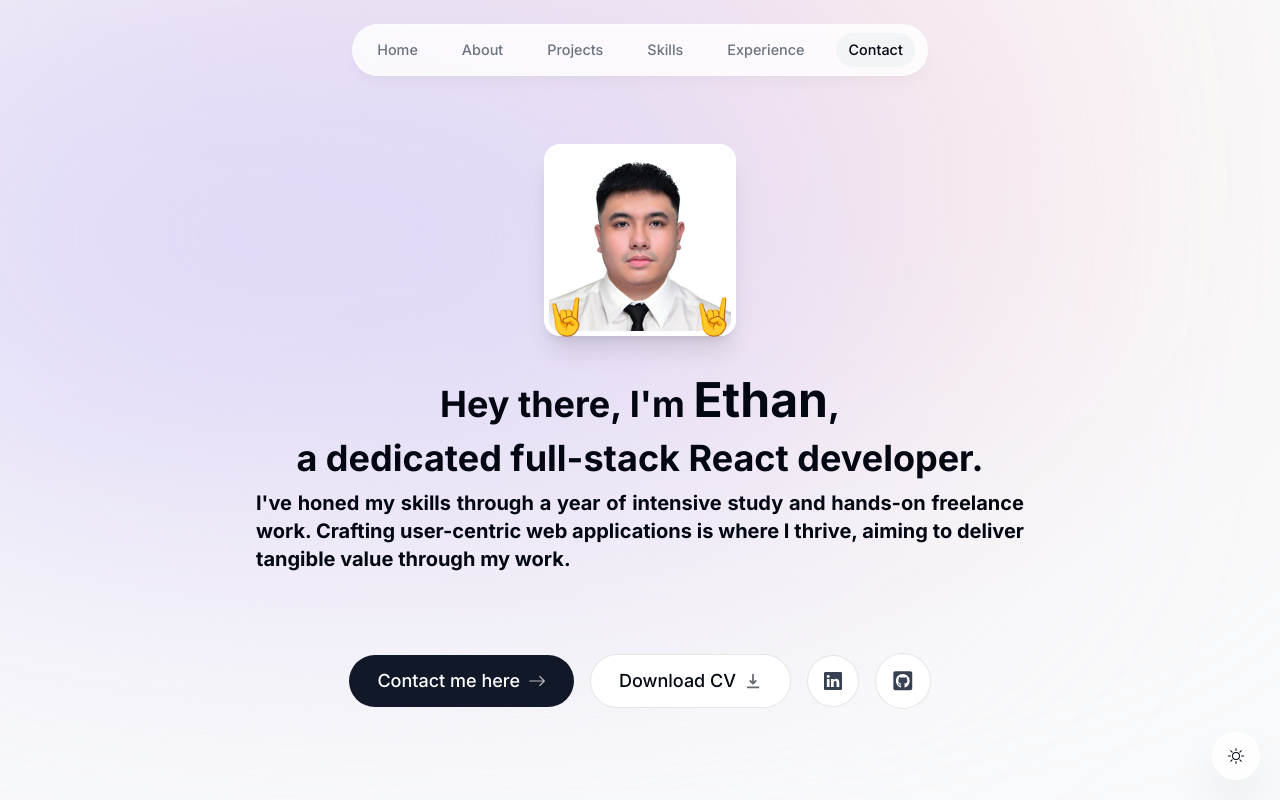
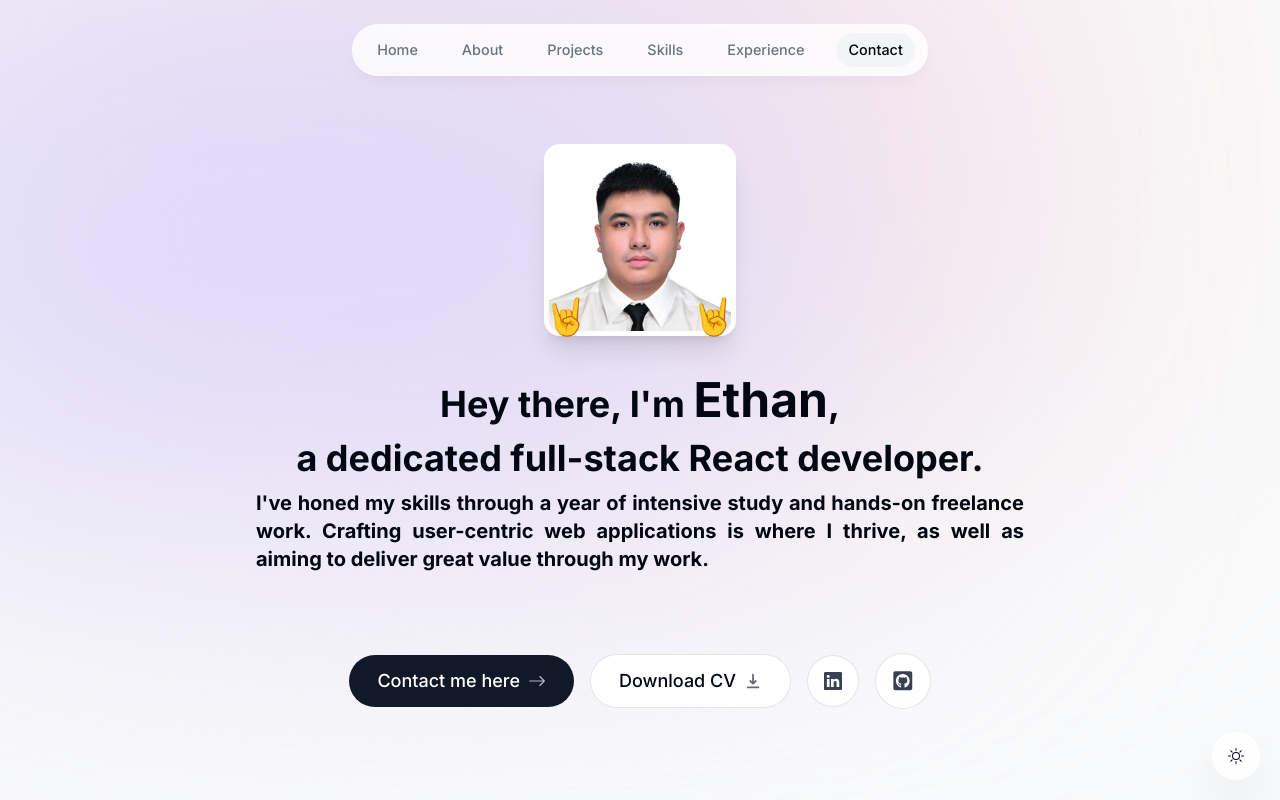
Before and after one commit to ethancreates/ethans-portfolio--old-, a Next.js app: page / in a window 1280 px wide. Shown: the top 800 px of the page. Built offline with nearby package versions, Linux system fonts and the light colour scheme; no server answers.

Commit message:
adjusted intro part

```diff
--- a/components/intro.tsx
+++ b/components/intro.tsx
@@ -84,7 +84,7 @@ export default function Intro() {
         <p className="text-xl leading-1 mt-1 text-justify">
           I've honed my skills through a year of intensive study and hands-on
           freelance work. Crafting user-centric web applications is where I
-          thrive, aiming to deliver tangible value through my work.
+          thrive, as well as aiming to deliver great value through my work.
         </p>
       </motion.h1>
 
```
